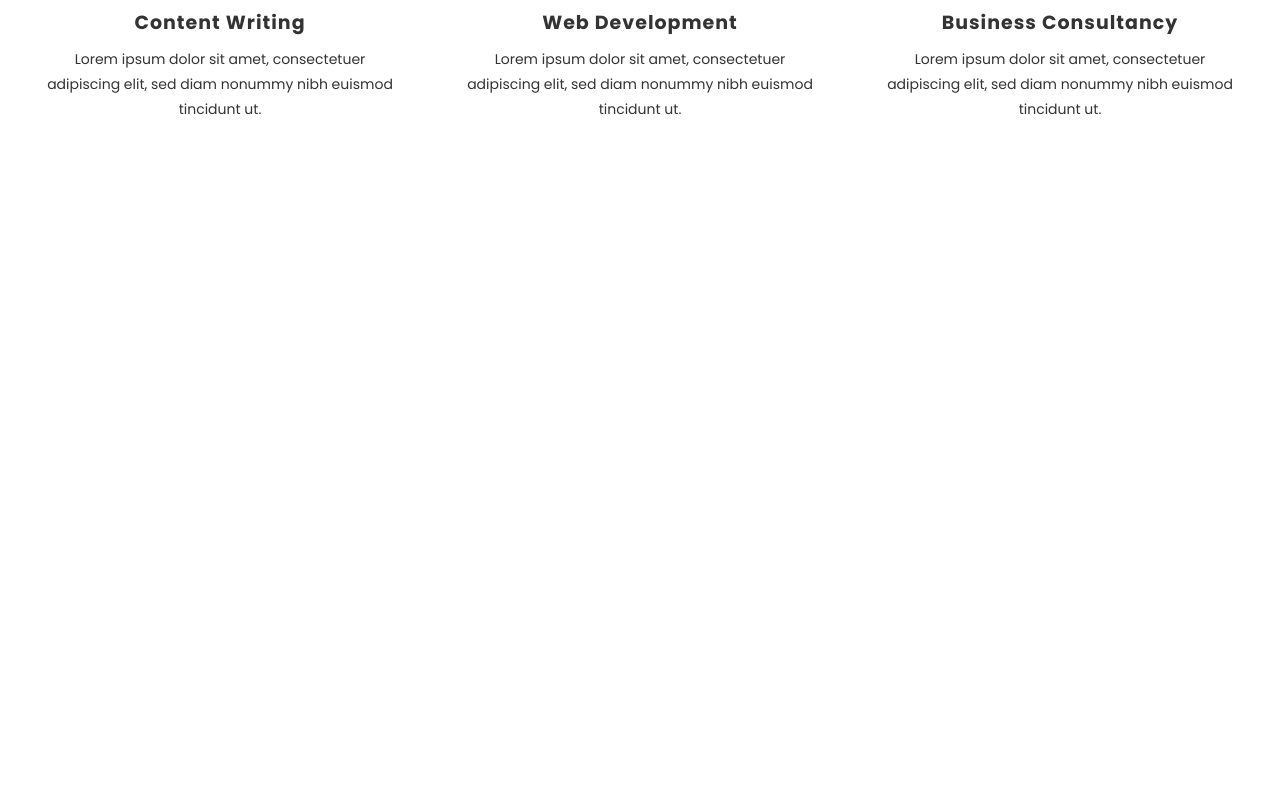
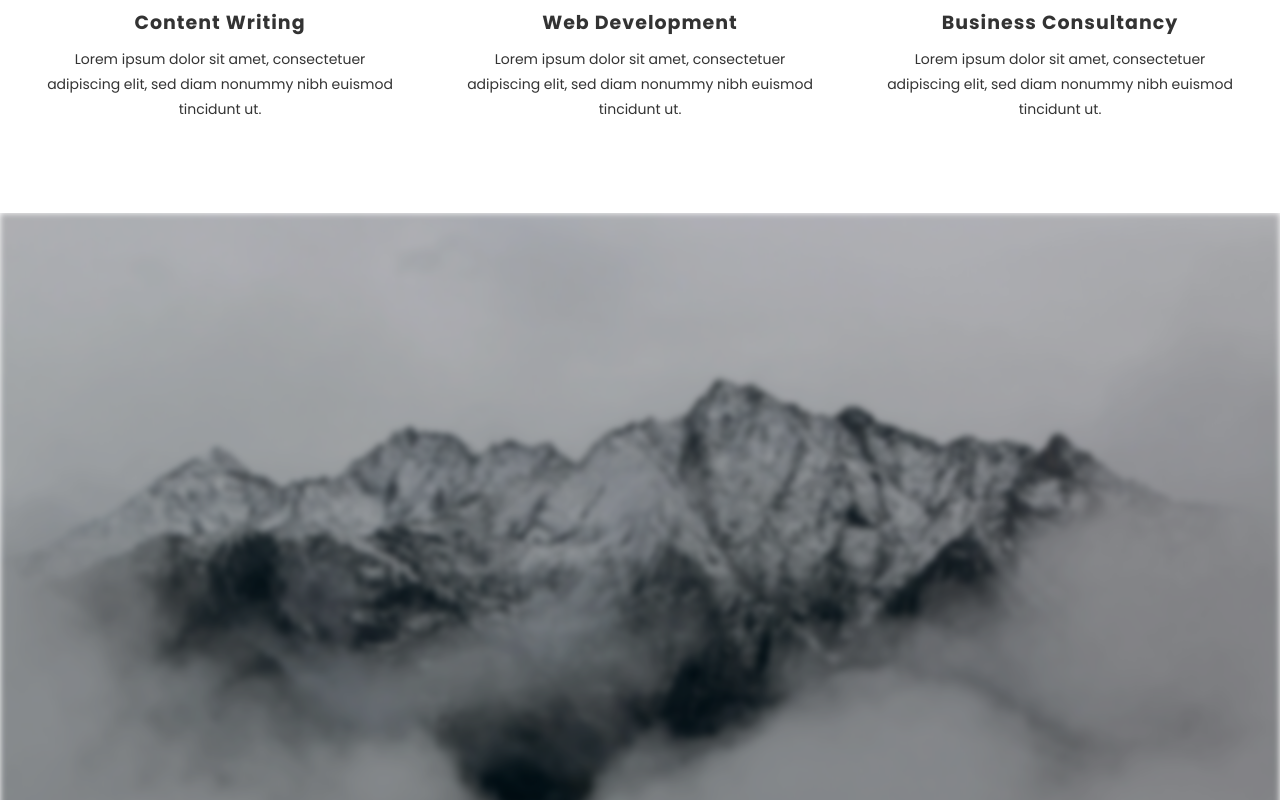
Before and after one commit to Aegox/amun-services-web, a React (Vite) app: page / in a window 1280 px wide. Shown: the part 953-1753 px from the top of the page. Before the commit the page ends 1166 px from the top, so only its background shows below. Built offline with nearby package versions, Linux system fonts and the light colour scheme.

Commit message:
add structure of Features.jsx

```diff
--- a/src/App.jsx
+++ b/src/App.jsx
@@ -2,6 +2,7 @@ import { useState } from 'react';
 import NavBar from './components/NavBar.jsx';
 import Home from './components/Home.jsx';
 import Services from './components/Services.jsx';
+import Features from './components/Features.jsx';
 import styles from './styles/index.module.css';
 
 function App() {
@@ -10,6 +11,7 @@ function App() {
       <NavBar/>
       <Home/>
       <Services/>
+      <Features/>
     </main>
   )
 }
--- /dev/null
+++ b/src/components/Features.jsx
@@ -0,0 +1,41 @@
+import styles from '../styles/Features.module.css'
+import background from  '../assets/features-background.jpg'
+
+function Features () {
+  return (
+    <main className={styles.main}>
+      <img src={background} alt="" />
+      <header>
+        <h1>SOME FEATURES</h1>
+        <div className={styles.line}>
+        </div>
+        <h4>Lorem ipsum dolor sit amet, consectetur adipisicing elit. Quaerat, dignissimos!
+Lorem ipsum dolor sit amet, consectetur.</h4>
+      </header>
+      <section>
+        <article>
+          <img src={""} alt="" />
+          <h3> </h3>
+          <h4></h4>
+        </article>
+        <article>
+          <img src={""} alt="" />
+          <h3></h3>
+          <h4> </h4>
+        </article>
+        <article>
+          <img src={""} alt="" />
+          <h3> </h3>
+          <h4> </h4>
+        </article>
+        <article>
+          <img src={""} alt="" />
+          <h3> </h3>
+          <h4> </h4>
+        </article>
+      </section>
+    </main>
+  )
+}
+
+export default Features;
--- /dev/null
+++ b/src/styles/Features.module.css
@@ -0,0 +1,17 @@
+.main {
+  width: 100%;
+  height: 587px;
+  overflow: hidden;
+  position: relative;
+}
+
+.main img {
+  width: 100%;
+  filter: blur(3px) brightness(80%);
+  z-index: 100;
+}
+
+.main header {
+  position: absolute;
+  z-index: 101
+}
```
Also changed, not shown: src/assets/features-background.jpg (added).
